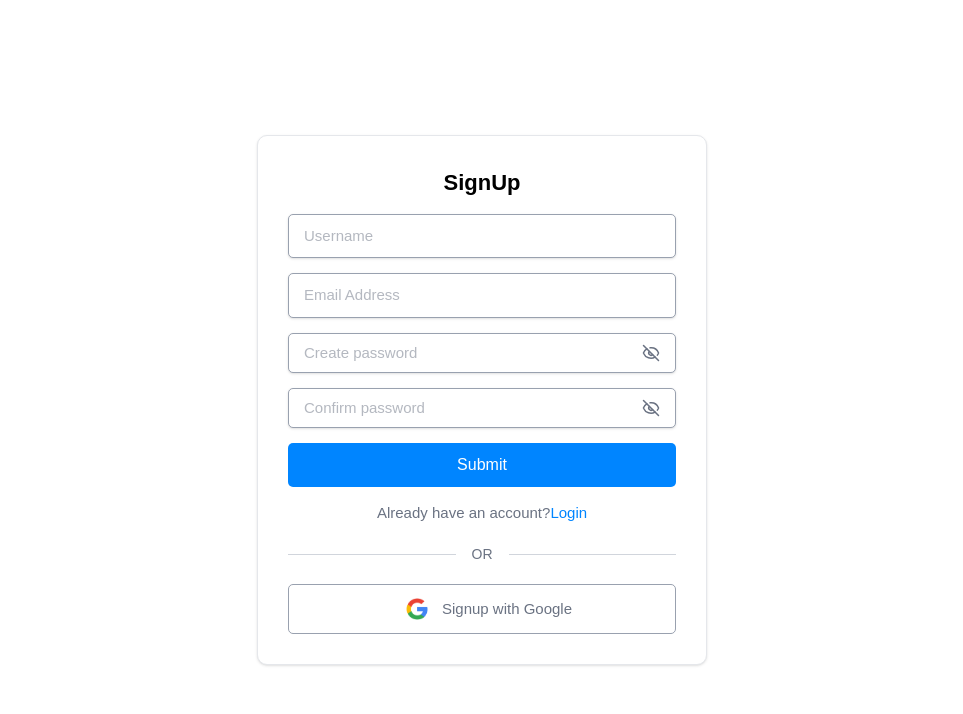
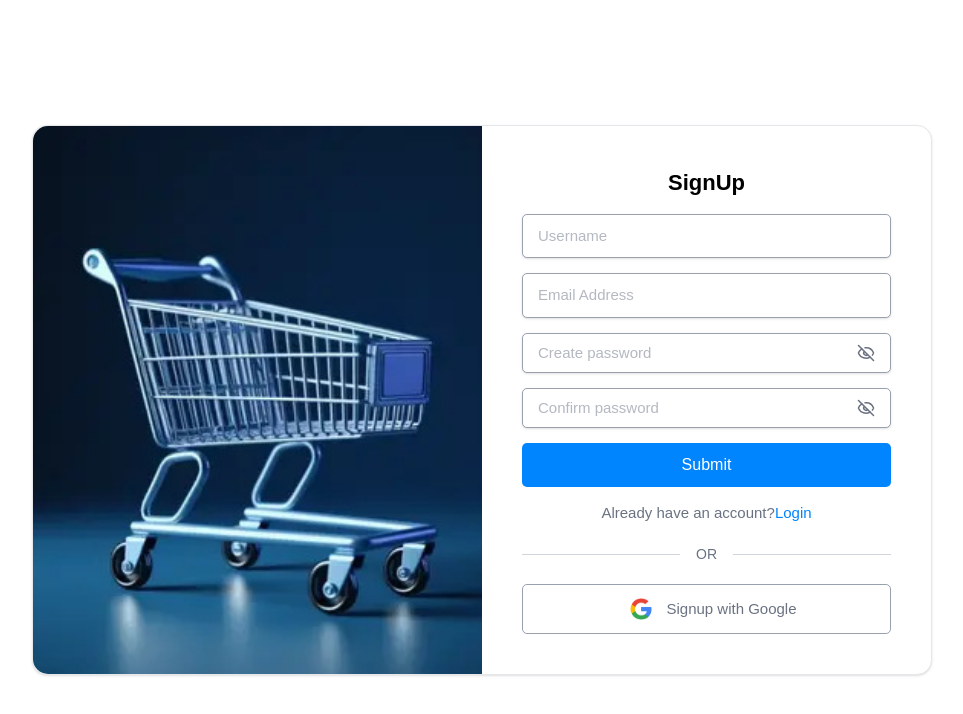
Before and after one commit to Cessaprince/CartPulse, a React (Vite) app in the folder client/: page /signup in a window 1280 px wide. Shown: the top 714 px of the page, without its empty margins (158-1121 px from the left). Built offline with nearby package versions, Linux system fonts and the light colour scheme; no server answers; a web font is replaced by a local one.

Commit message:
made changes

```diff
--- a/client/src/pages/Login.jsx
+++ b/client/src/pages/Login.jsx
@@ -5,6 +5,7 @@ import googleLogo from '../images/page-images/google-logo.png'
 import { useState } from 'react'
 import iziToast from 'izitoast'
 import 'izitoast/dist/css/iziToast.min.css'
+import shoppingCart from '../images/page-images/shoppingCart.jpg'
 
 //for the firebase authentication
 import { auth } from '../firebase'
@@ -115,11 +116,14 @@ const Login = () => {
     }
 
     return (
-        <div className='flex justify-center items-center min-h-screen max-md:px-[30px]'>
+        <div className='flex justify-center items-center min-h-screen max-lg:px-[30px]'>
 
-            <section className='w-[450px] h-auto bg-white shadow border-[0.1px] border-gray-200 p-[30px] rounded-[10px]'>
+            <section className='w-[900px] flex h-[450px] bg-white shadow border-[0.1px] border-gray-200 rounded-[15px]'>
+                <div className="w-[50%] overflow-hidden rounded-l-[15px] max-md:hidden">
+                    <img src={shoppingCart} alt="" className='w-full h-full object-cover'/>
 
-                <form action="" className='w-full flex flex-col gap-[15px] '>
+                </div>
+                <form action="" className='w-[50%] max-md:w-full flex flex-col gap-[15px] p-[40px]'>
                     <h1 className='font-bold text-[22px] text-center'>Login</h1>
                     <input
                         type="email"
--- a/client/src/pages/SignUp.jsx
+++ b/client/src/pages/SignUp.jsx
@@ -5,8 +5,10 @@ import { Eye, EyeOff } from 'lucide-react'
 import { Link, useNavigate } from 'react-router-dom'
 import { useState } from 'react'
 import googleLogo from '../images/page-images/google-logo.png'
+import shoppingCart from '../images/page-images/shoppingCart.jpg'
 import iziToast from 'izitoast'
 import 'izitoast/dist/css/iziToast.min.css'
+
 
 //for the firebase authentication for nornal button
 import { auth } from '../firebase'
@@ -166,10 +168,13 @@ const SignUp = () => {
 
     return (
 
-        <div className='flex justify-center items-center min-h-screen max-md:px-[30px]'>
-            <section className='w-[450px] h-auto bg-white shadow border-[0.1px] border-gray-200 p-[30px] rounded-[10px]'>
-                <div className=''>
-                    <form action="" className='w-full flex flex-col gap-[15px] '>
+        <div className='flex justify-center items-center min-h-screen max-lg:px-[30px]'>
+            <section className='w-[900px] flex h-auto bg-white shadow border-[0.1px] border-gray-200 rounded-[15px]'>
+                <div className="w-[50%] overflow-hidden rounded-l-[15px] max-md:hidden">
+                    <img src={shoppingCart} alt="" className='w-full h-full object-cover' />
+                </div>
+
+                <form action="" className='w-[50%] max-md:w-full flex flex-col gap-[15px] p-[40px]'>
                     <h1 className='font-bold text-[22px] text-center'>SignUp</h1>
 
                     <input
@@ -178,7 +183,7 @@ const SignUp = () => {
                         value={username}
                         onChange={
                             (e) => setUsername(e.target.value)
-                            } //the function with param 'e' which is the typing event
+                        }
                         className='text-[15px] border-[0.1px] border-gray-400 shadow-sm bg-white py-[10px] px-[15px] text-gray-500 w-full outline-none rounded-[5px]'
                     />
 
@@ -188,7 +193,7 @@ const SignUp = () => {
                         value={email}
                         onChange={
                             (e) => setEmail(e.target.value)
-                            } //function that handles the typing of the email address
+                        }
                         className='text-[15px] border-[0.1px] border-gray-400 shadow-sm bg-white py-[10px] px-[15px] text-gray-500 w-full outline-none rounded-[5px]'
                     />
 
@@ -236,7 +241,6 @@ const SignUp = () => {
                         )}
                     </div>
 
-
                     <button
                         type="submit"
                         className={`${isLoading ? 'bg-[var(--royalblue-hover)]' : 'bg-[var(--royalblue)]'} w-full max-md:py-[8px] py-[10px] font-light text-white rounded-[5px] hover:bg-[var(--royalblue-hover)] hover:-translate-y-1 cursor-pointer transition-all duration-300 ease`}
@@ -272,8 +276,6 @@ const SignUp = () => {
                     </button>
 
                 </form>
-
-                </div>
             </section>
         </div>
 
```
Also changed, not shown: client/src/images/page-images/shoppingCart.jpeg (added), client/src/images/page-images/shoppingCart.jpg (added). Lines whose indentation alone changed are shown as unchanged.
